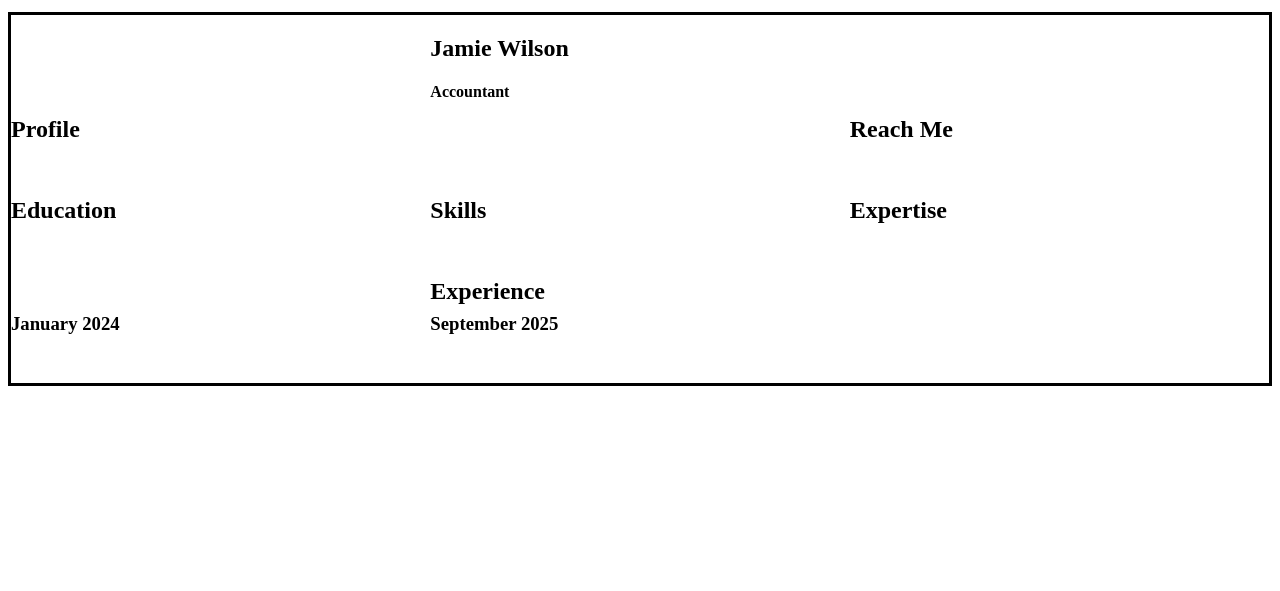
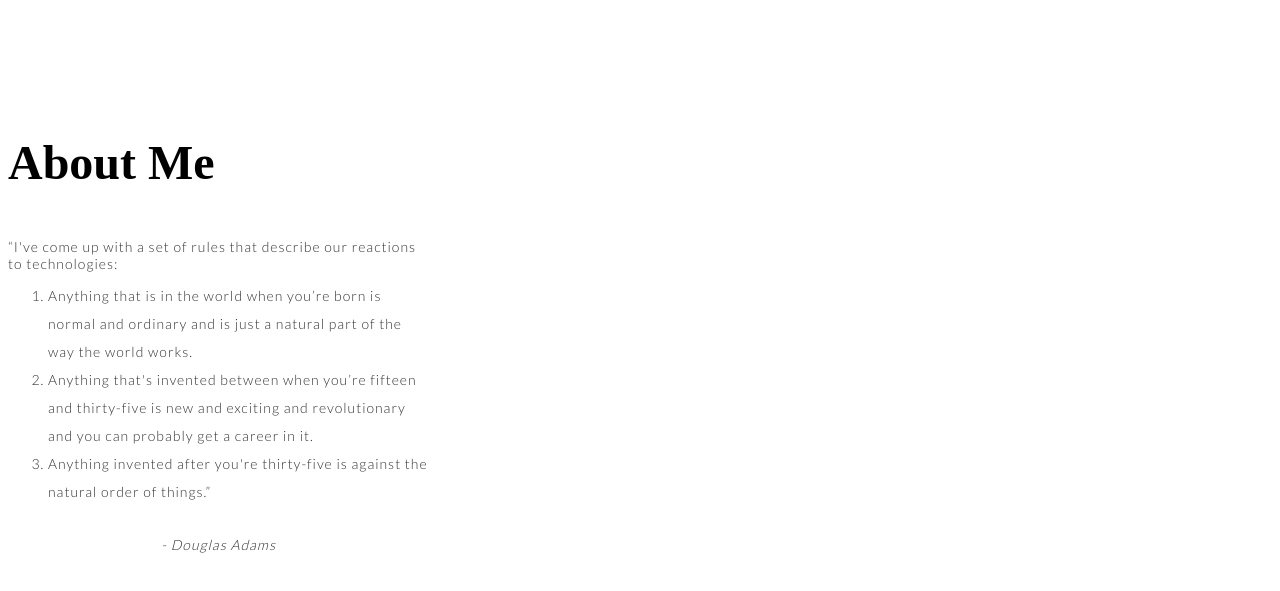
Before and after one commit to JASmedley/ACA_web101_Jasmine_Smedley, a plain HTML site: page myPortfolio/resume.html in a window 1280 px wide. Shown: the part 77-668 px from the top of the page. Drawn offline with Linux system fonts and the light colour scheme.

Commit message:
what am i doing

```diff
--- a/myPortfolio/resume-style.css
+++ b/myPortfolio/resume-style.css
@@ -1,5 +1,37 @@
-.grid {
-  border: 3px solid black;
+.ContentContainer {
+  position: relative;
+  display: block;
+  background-color: white;
   display: grid;
   grid-template: 22% 22% 22% 10% 22% / 1fr 1fr 1fr ;
-  }
+}
+
+.Content2 {
+  max-width: 750px;
+  margin: 0 auto;
+  padding: 75px 0;
+}
+
+h3 {
+  font-size: 3em ;
+}
+p {
+  margin: 30px 0;
+  font-family: 'Lato', sans-serif;
+  letter-spacing: 1px;
+  font-size:14px;
+  color: #333333;
+  display: flex;
+}
+ol {
+  margin: -20px 0px 0px 0px;
+  font-family: 'Lato', sans-serif;
+  letter-spacing: 1px;
+  font-size:14px;
+  color: #333333;
+  line-height: 2;
+}
+p.quote {
+  font-style: italic;
+  justify-content: center;
+}
--- a/myPortfolio/resume.html
+++ b/myPortfolio/resume.html
@@ -18,42 +18,16 @@
   </header>
 
   <body>
-    <div class="grid">
-  <section></section>
-  <section>
-    <h1>Jamie Wilson</h1>
-    <h4>Accountant</h4>
-  </section>
-  <section></section>
-  <section>
-    <h2>Profile</h2>
-  </section>
-  <section>
-    <img link="https://images.squarespace-cdn.com/content/v1/51ef4493e4b0561c90fa76d6/1667314310949-FVZ8MKUT6BXHYFOEBULU/20220511_SLP0429-Edit.jpg">
-  </section>
-  <section>
-    <h2>Reach Me</h2>
-  </section>
-  <section>
-    <h2>Education</h2>
-  </section>
-  <section>
-    <h2>Skills</h2>
-  </section>
-  <section>
-    <h2>Expertise</h2>
-  </section>
-  <section></section>
-  <section>
-    <h2>Experience</h2>
-  </section>
-  <section></section>
-  <section>
-    <h3>January 2024</h3>
-  </section>
-  <section>
-    <h3>September 2025</h3>
-  </section>
-</div>
-</body>
+    <div class="ContentContainer">
+      <div class="Content2" id="aboutme">
+        <h3> About Me </h3>
+        <p>“I've come up with a set of rules that describe our reactions to technologies:
+         <ol>
+         <li>Anything that is in the world when you’re born is normal and ordinary and is just a natural part of the way the world works.</li>
+         <li>Anything that's invented between when you’re fifteen and thirty-five is new and exciting and revolutionary and you can probably get a career in it.</li>
+         <li>Anything invented after you're thirty-five is against the natural order of things.”</li>
+         </ol>
+        <p class="quote"> - Douglas Adams</p>
+    </div>
+  </body>
 </html>
```
Also changed, not shown: myPortfolio/about_me.html (+1 -0 lines).
